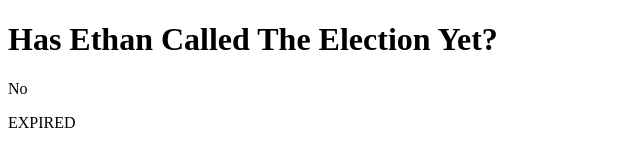
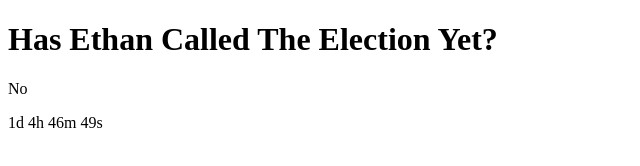
Before and after one commit to hasethancalledtheelectionyet/hasethancalledtheelectionyet.github.io, a plain HTML site: page index.html in a window 1280 px wide. Shown: the full height of the page, 0-640 px from the left. Drawn offline with Linux system fonts and the light colour scheme.

Commit message:
Update index.html

```diff
--- a/index.html
+++ b/index.html
@@ -4,7 +4,7 @@
 <script>
 // Set the date we're counting down to
 var countDownDate = new Date("Jan 5, 2030 15:37:25").getTime();
-var countUpDate = new Date("May 3, 2025, 18:00:00").getTime();
+var countUpDate = new Date("May 3, 2025 18:00:00").getTime();
 
 // Update the count down every 1 second
 var x = setInterval(function() {
@@ -13,7 +13,7 @@ var x = setInterval(function() {
   var now = new Date().getTime();
 
   // Find the distance between now and the count down date
-  var distance = now - countUpDate;
+  var distance = countUpDate - now;
 
   // Time calculations for days, hours, minutes and seconds
   var days = Math.floor(distance / (1000 * 60 * 60 * 24));
```
